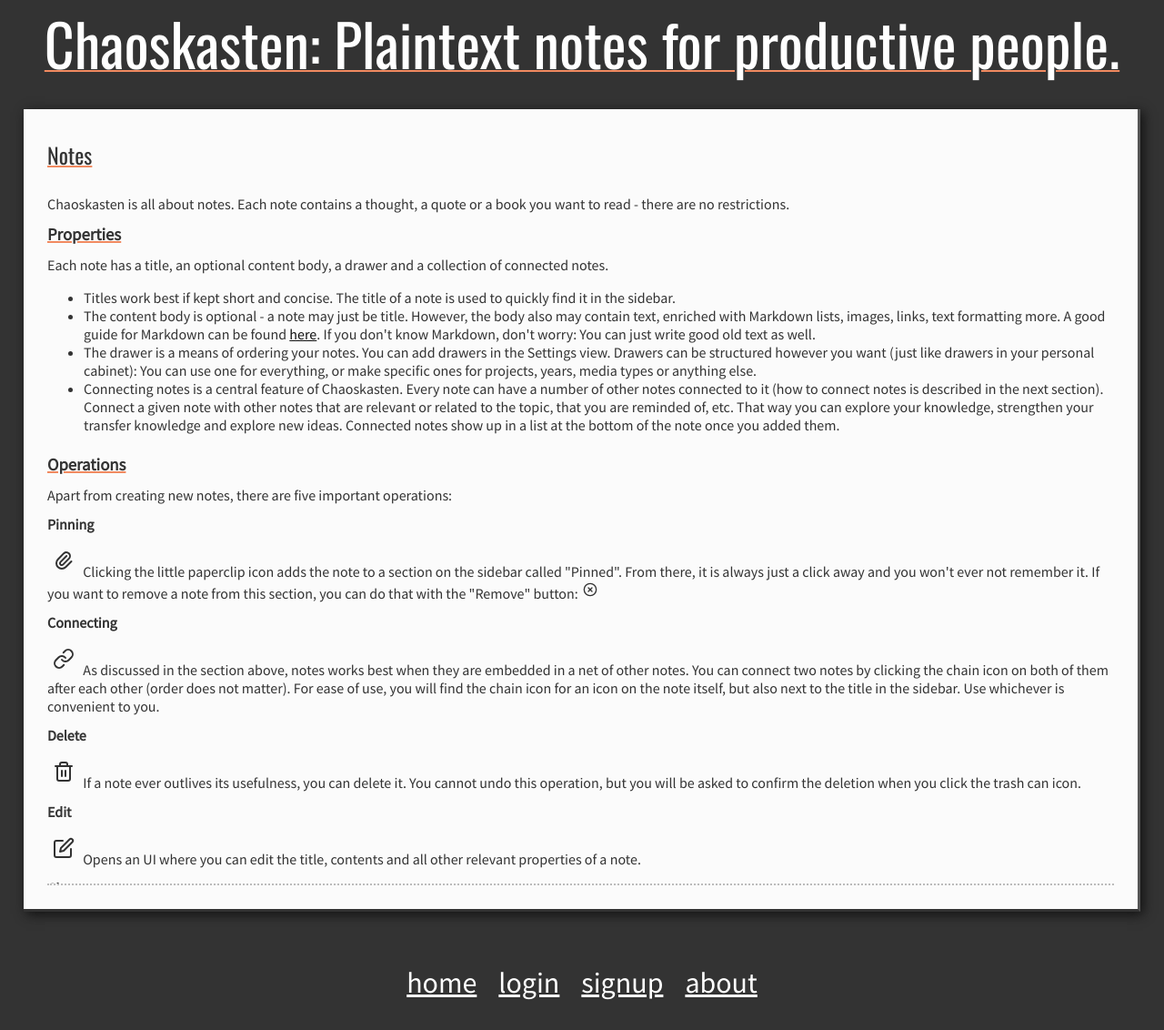
After one commit to koljapluemer/chaoskasten, a Django app: page /doc in a window 1280 px wide. The commit adds this page. Shown: the whole page at 91% size. Run offline with Django 3.2, Linux system fonts and the light colour scheme.

Commit message:
basic doc view with explanation of notes and note operations

```diff
--- /dev/null
+++ b/main/templates/pages/doc.html
@@ -0,0 +1,65 @@
+{% extends 'boilerplate/page.html' %}
+{% block content %}
+{% load static %}
+<main id="main-index">
+  <h1 class="index-font slogan">Chaoskasten: Plaintext notes for productive people.</h1>
+
+  <div id="doc-notes" >
+    <article class="note" id="">
+      <h2 class="note-title single-note-title">Notes</h2>
+      <div class="note-content">
+        <br>
+        Chaoskasten is all about notes. Each note contains a thought, a quote or a book you want to read - there are no restrictions.
+
+        <h3> Properties </h3>
+
+        Each note has a title, an optional content body, a drawer and a collection of connected notes.
+
+        <ul>
+          <li>
+            Titles work best if kept short and concise. The title of a note is used to quickly find it in the sidebar.
+          </li>
+          <li>
+            The content body is optional - a note may just be title. However, the body also may contain text, enriched with Markdown lists, images, links, text formatting more.
+            A good guide for Markdown can be found <a href="https://guides.github.com/features/mastering-markdown/">here</a>. If you don't know Markdown, don't worry: You can just write good old text as well.
+          </li>
+          <li>
+            The drawer is a means of ordering your notes. You can add drawers in the Settings view. Drawers can be structured however you want (just like drawers in your personal cabinet): You can use one for everything, or make specific ones for projects, years, media types or anything else.
+          </li>
+          <li>
+            Connecting notes is a central feature of Chaoskasten. Every note can have a number of other notes connected to it (how to connect notes is described in the next section). Connect a given note with other notes that are relevant or related to the topic, that you are reminded of, etc. That way you can explore your knowledge, strengthen your transfer knowledge and explore new ideas.
+            Connected notes show up in a list at the bottom of the note once you added them.
+          </li>
+        </ul>
+
+
+        <h3>Operations</h3>
+        Apart from creating new notes, there are five important operations:
+
+        <h4>Pinning</h4>
+        <img src="{% static '/ico/tag.svg' %}" alt="Pin" class="icon title-icon">
+        Clicking the little paperclip icon adds the note to a section on the sidebar called "Pinned". From there, it is always just a click away and you won't ever not remember it.
+        If you want to remove a note from this section, you can do that with the "Remove" button:   <img src="{% static '/ico/x-circle.svg' %}" alt="Remove" class="icon">
+        <h4>Connecting</h4>
+        <img src="{% static '/ico/link.svg' %}" alt="Connect" class="icon title-icon  ">
+        As discussed in the section above, notes works best when they are embedded in a net of other notes. You can connect two notes by clicking the chain icon on both of them after each other (order does not matter).
+        For ease of use, you will find the chain icon for an icon on the note itself, but also next to the title in the sidebar. Use whichever is convenient to you.
+
+        <h4>Delete</h4>
+        <img src="{% static '/ico/trash-2.svg' %}" alt="Trash" class="icon title-icon">
+        If a note ever outlives its usefulness, you can delete it. You cannot undo this operation, but you will be asked to confirm the deletion when you click the trash can icon.
+
+        <h4>Edit</h4>
+        <img src="{% static '/ico/edit.svg' %}" alt="Edit" class="icon title-icon">
+        Opens an UI where you can edit the title, contents and all other relevant properties of a note.
+
+        <h4>Close</h4>
+
+        X Closes the note - you can open it back up anytime from the sidebar.
+
+      </div>
+    </article>
+  </div>
+
+</main>
+{% endblock content %}
--- a/main/templates/pages/index.html
+++ b/main/templates/pages/index.html
@@ -15,6 +15,8 @@
         <label for="drawer">Drawer:</label>
         <input type="text" name="drawer" placeholder="Define a drawer to group your notes, e.g. 'Recipes', 'Bad Jokes' or 'Read Later'.">
         <div class="form-buttons">
+
+          <p id="cookies">We are using functional cookies to ensure secure login and payment.</p>
           <button type="submit" value="Submit" class="button-primary form-submit">Save my first note</button>
         </div>
 
--- a/main/urls.py
+++ b/main/urls.py
@@ -7,6 +7,7 @@ urlpatterns = [
     path('', views.home, name='index'),
     path('accounts/reset/done/', views.home),
     path('about', views.about),
+    path('doc', views.doc),
 
     # settings
     path('settings', views.settings),
--- a/main/views/pages.py
+++ b/main/views/pages.py
@@ -28,3 +28,6 @@ def about(request):
         'countLoginsWeekly': User.objects.filter(last_login__gt = timezone.now() - timedelta(days=7)).count()
     }
     return render(request, 'pages/about.html', stats)
+
+def doc(request):
+    return render(request, 'pages/doc.html')
```
Also changed, not shown: main/static/css/styles.css (+9 -0 lines), README.md, chaosnotes.sqlite3.
